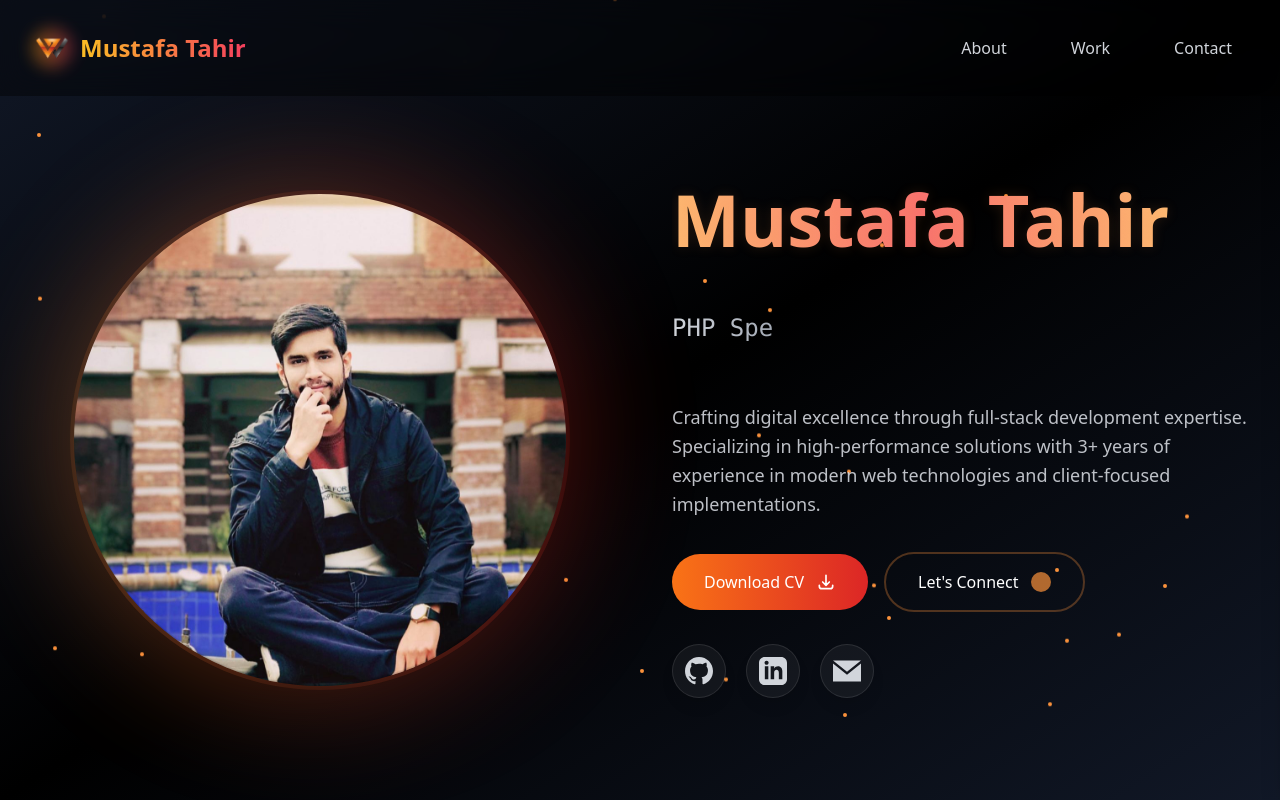
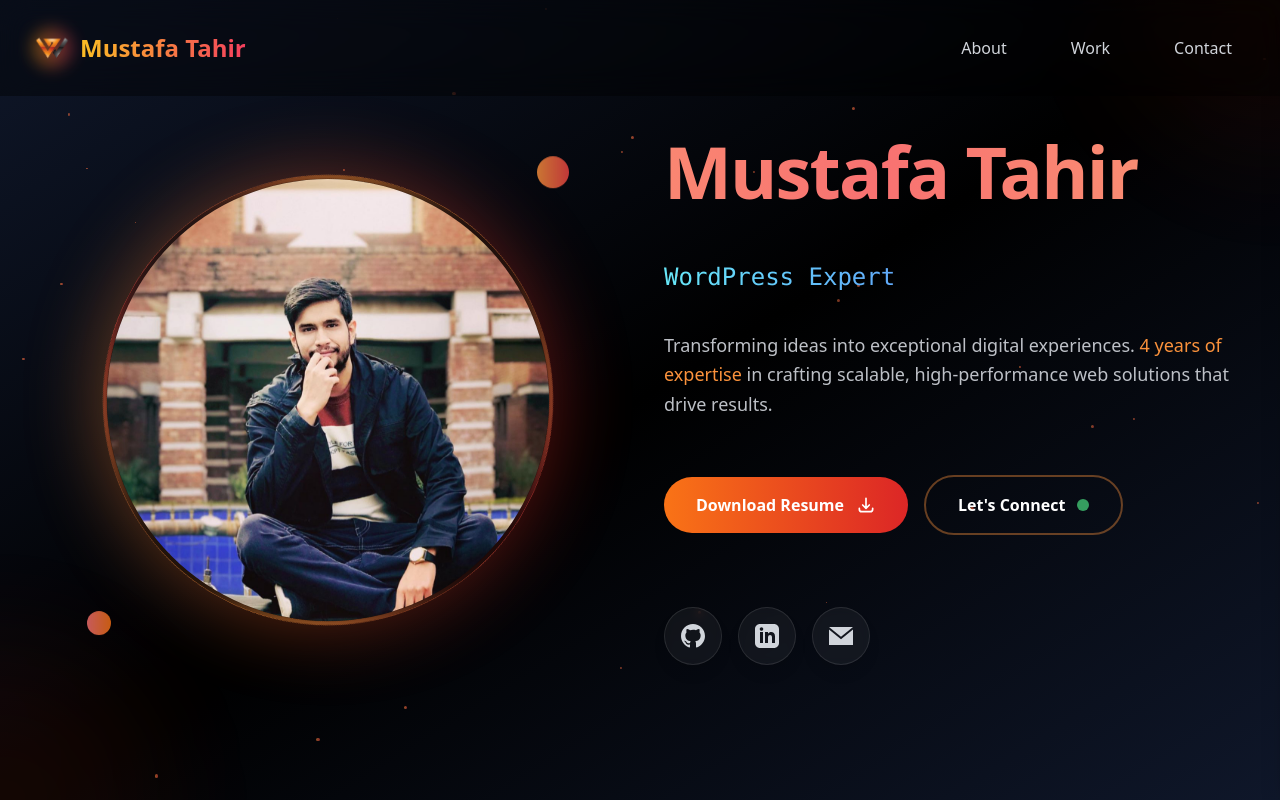
Before and after one commit to Mustafatahir98/Portfolio, a React (Create React App) app: page / in a window 1280 px wide. Shown: the top 800 px of the page. Built offline with nearby package versions, Linux system fonts and the light colour scheme.

Commit message:
Update Hero.jsx

```diff
--- a/src/components/Hero.jsx
+++ b/src/components/Hero.jsx
@@ -1,217 +1,216 @@
-import React from 'react';
+import React, { useMemo, useCallback } from 'react';
 import heroImg from '../assets/Image.jfif';
 import { TypeAnimation } from 'react-type-animation';
 
 const Hero = () => {
+  // Memoize particle positions to prevent recalculation
+  const particles = useMemo(() =>
+    Array.from({ length: 40 }, (_, i) => ({
+      id: i,
+      top: Math.random() * 100,
+      left: Math.random() * 100,
+      delay: Math.random() * 3,
+      size: Math.random() * 3 + 1
+    })), []
+  );
+
+  // Memoize social links data
+  const socialLinks = useMemo(() => [
+    {
+      name: 'github',
+      href: 'https://github.com/Mustafatahir98',
+      icon: (
+        <svg className="w-6 h-6" fill="currentColor" viewBox="0 0 24 24">
+          <path d="M12 0C5.373 0 0 5.373 0 12c0 5.302 3.438 9.8 8.207 11.387.6.113.793-.261.793-.577v-2.234c-3.338.726-4.033-1.416-4.033-1.416-.546-1.387-1.333-1.756-1.333-1.756-1.089-.745.083-.729.083-.729 1.205.084 1.839 1.237 1.839 1.237 1.07 1.834 2.807 1.304 3.492.997.107-.775.418-1.305.762-1.604-2.665-.305-5.467-1.334-5.467-5.931 0-1.311.469-2.381 1.236-3.221-.124-.303-.535-1.524.117-3.176 0 0 1.008-.322 3.301 1.23A11.509 11.509 0 0112 5.803c1.02.005 2.047.138 3.006.404 2.291-1.552 3.297-1.23 3.297-1.23.653 1.653.242 2.874.118 3.176.77.84 1.235 1.911 1.235 3.221 0 4.609-2.807 5.624-5.479 5.921.43.372.823 1.102.823 2.222v3.293c0 .319.192.694.801.576C20.566 21.797 24 17.3 24 12c0-6.627-5.373-12-12-12z"/>
+        </svg>
+      )
+    },
+    {
+      name: 'linkedin',
+      href: 'https://www.linkedin.com/in/mustafa-tahir-952094229/',
+      icon: (
+        <svg className="w-6 h-6" fill="currentColor" viewBox="0 0 24 24">
+          <path d="M19 0h-14c-2.761 0-5 2.239-5 5v14c0 2.761 2.239 5 5 5h14c2.762 0 5-2.239 5-5v-14c0-2.761-2.238-5-5-5zm-11 19h-3v-11h3v11zm-1.5-12.268c-.966 0-1.75-.79-1.75-1.764s.784-1.764 1.75-1.764 1.75.79 1.75 1.764-.783 1.764-1.75 1.764zm13.5 12.268h-3v-5.604c0-3.368-4-3.113-4 0v5.604h-3v-11h3v1.765c1.396-2.586 7-2.777 7 2.476v6.759z"/>
+        </svg>
+      )
+    },
+    {
+      name: 'email',
+      href: 'mailto:mustafatahir14.mt@gmail.com',
+      icon: (
+        <svg className="w-6 h-6" fill="currentColor" viewBox="0 0 24 24">
+          <path d="M12 12.713l-11.985-9.713h23.97l-11.985 9.713zm0 2.574l-12-9.725v15.438h24v-15.438l-12 9.725z"/>
+        </svg>
+      )
+    }
+  ], []);
+
+  const handleScrollToContact = useCallback((e) => {
+    e.preventDefault();
+    const contactSection = document.getElementById('contact');
+    if (contactSection) {
+      contactSection.scrollIntoView({ behavior: 'smooth' });
+    }
+  }, []);
+
   return (
-    <section className="min-h-screen flex items-center justify-center bg-gradient-to-br from-gray-900 via-black to-gray-900 relative overflow-hidden pt-20">
-      {/* Animated particles */}
-      <div className="absolute inset-0 z-0">
-        {[...Array(30)].map((_, i) => (
+    <section className="min-h-screen flex items-center justify-center bg-gradient-to-br from-slate-900 via-black to-slate-900 relative overflow-hidden">
+      {/* Optimized animated particles */}
+      <div className="absolute inset-0 pointer-events-none">
+        {particles.map((particle) => (
           <div
-            key={i}
-            className="absolute w-1 h-1 bg-orange-400 rounded-full animate-float"
+            key={particle.id}
+            className="absolute bg-gradient-to-r from-orange-400 to-red-500 rounded-full opacity-60 animate-pulse"
             style={{
-              top: `${Math.random() * 100}%`,
-              left: `${Math.random() * 100}%`,
-              animationDelay: `${Math.random() * 2}s`
+              top: `${particle.top}%`,
+              left: `${particle.left}%`,
+              width: `${particle.size}px`,
+              height: `${particle.size}px`,
+              animationDelay: `${particle.delay}s`,
+              animationDuration: `${3 + Math.random() * 2}s`
             }}
           />
         ))}
       </div>
 
-      <div className="max-w-7xl mx-auto grid grid-cols-1 lg:grid-cols-2 gap-16 items-center px-4 sm:px-6 lg:px-8 py-16 relative z-10">
-        {/* Circular Image Container */}
-        <div className="relative w-full max-w-[500px] mx-auto">
-          <div className="absolute inset-0 bg-gradient-to-r from-orange-400 to-red-600 rounded-full blur-3xl opacity-20 animate-pulse" />
+      {/* Geometric background elements */}
+      <div className="absolute inset-0 overflow-hidden pointer-events-none">
+        <div className="absolute -top-40 -right-40 w-80 h-80 bg-gradient-to-br from-orange-500/10 to-red-600/10 rounded-full blur-3xl animate-pulse" />
+        <div className="absolute -bottom-40 -left-40 w-80 h-80 bg-gradient-to-br from-red-500/10 to-orange-600/10 rounded-full blur-3xl animate-pulse" style={{ animationDelay: '1s' }} />
+      </div>
 
-          <div className="relative group aspect-square rounded-full overflow-hidden border-4 border-transparent bg-clip-padding backdrop-blur-xl">
-            {/* Rotating outline */}
-            <div className="absolute inset-0 rounded-full border-[3px] border-transparent animate-rotate-border">
-              <div className="absolute inset-0 rounded-full bg-gradient-to-r from-orange-400 to-red-600 opacity-30" />
-            </div>
+      <div className="max-w-7xl mx-auto grid grid-cols-1 lg:grid-cols-2 gap-12 items-center px-4 sm:px-6 lg:px-8 py-20 relative z-10">
+        {/* Enhanced Image Container */}
+        <div className="relative w-full max-w-[450px] mx-auto">
+          {/* Outer glow ring */}
+          <div className="absolute inset-0 bg-gradient-to-r from-orange-400 to-red-600 rounded-full blur-2xl opacity-30 animate-pulse" />
 
+          {/* Rotating border */}
+          <div className="absolute inset-0 rounded-full bg-gradient-to-r from-orange-400 via-red-500 to-orange-400 p-1 animate-spin-slow">
+            <div className="w-full h-full rounded-full bg-black" />
+          </div>
+
+          {/* Main image container */}
+          <div className="relative aspect-square rounded-full overflow-hidden border-4 border-transparent bg-clip-padding backdrop-blur-xl group transform transition-all duration-700 hover:scale-105">
             <img
               src={heroImg}
-              alt="Mustafa Tahir"
-              className="w-full h-full object-cover transform transition-all duration-500 group-hover:scale-105"
+              alt="Mustafa Tahir - Full Stack Developer"
+              className="w-full h-full object-cover transform transition-all duration-500 group-hover:scale-110"
+              loading="eager"
             />
 
-            {/* Floating effect */}
-            <div className="absolute inset-0 rounded-full shadow-2xl animate-float-image" />
+            {/* Hover overlay */}
+            <div className="absolute inset-0 bg-gradient-to-t from-black/50 via-transparent to-transparent opacity-0 group-hover:opacity-100 transition-opacity duration-500" />
           </div>
 
-          {/* Outer glow */}
-          <div className="absolute -inset-8 bg-gradient-to-r from-orange-400 to-red-600 rounded-full opacity-0 group-hover:opacity-10 blur-2xl transition-opacity duration-300" />
+          {/* Floating elements */}
+          <div className="absolute -top-4 -right-4 w-8 h-8 bg-gradient-to-r from-orange-400 to-red-500 rounded-full animate-bounce opacity-80" />
+          <div className="absolute -bottom-4 -left-4 w-6 h-6 bg-gradient-to-r from-red-400 to-orange-500 rounded-full animate-bounce opacity-80" style={{ animationDelay: '0.5s' }} />
         </div>
 
-        {/* Content Container */}
-        <div className="space-y-8 text-center lg:text-left">
+        {/* Enhanced Content Container */}
+        <div className="space-y-6 text-center lg:text-left">
           <div className="overflow-hidden">
-            <h1 className="text-5xl sm:text-6xl lg:text-7xl font-bold mb-6">
-              <span className="bg-gradient-to-r from-orange-300 via-red-400 to-orange-300 bg-clip-text text-transparent animate-text-glow">
+            <h1 className="text-5xl sm:text-6xl lg:text-7xl font-bold mb-4 tracking-tight">
+              <span className="bg-gradient-to-r from-orange-300 via-red-400 to-orange-300 bg-clip-text text-transparent bg-300% animate-gradient">
                 Mustafa Tahir
               </span>
             </h1>
           </div>
 
-          <div className="text-xl lg:text-2xl font-medium mb-8 min-h-[60px]">
+          <div className="text-xl lg:text-2xl font-medium mb-6 min-h-[60px] flex items-center justify-center lg:justify-start">
             <TypeAnimation
               sequence={[
-                'Wordpress Developer',
-                1500,
-                'PHP Specialist',
-                1500,
-                'MERN Stack Expert',
-                1500,
+                'Full Stack Developer',
+                2000,
+                'WordPress Expert',
+                2000,
+                'MERN Stack Specialist',
+                2000,
+                'PHP Developer',
+                2000,
               ]}
-              wrapper="div"
-              speed={40}
-              className="text-gray-300 font-mono bg-gradient-to-r from-gray-300 to-gray-400 bg-clip-text text-transparent"
+              wrapper="span"
+              speed={50}
+              className="text-gray-300 font-mono bg-gradient-to-r from-cyan-300 to-blue-400 bg-clip-text text-transparent"
               cursor={true}
               repeat={Infinity}
-              style={{ display: 'inline-block' }}
             />
           </div>
 
-          <p className="text-lg text-gray-300/90 leading-relaxed max-w-2xl mx-auto lg:mx-0 font-light">
-            Crafting digital excellence through full-stack development expertise.
-            Specializing in high-performance solutions with 3+ years of experience
-            in modern web technologies and client-focused implementations.
+          <p className="text-lg text-gray-300/90 leading-relaxed max-w-xl mx-auto lg:mx-0 font-light">
+            Transforming ideas into exceptional digital experiences.
+            <span className="text-orange-400 font-medium"> 4 years of expertise</span> in
+            crafting scalable, high-performance web solutions that drive results.
           </p>
 
-          {/* Action Buttons */}
-          <div className="flex flex-col sm:flex-row items-center gap-4 justify-center lg:justify-start mt-12">
+          {/* Enhanced Action Buttons */}
+          <div className="flex flex-col sm:flex-row items-center gap-4 justify-center lg:justify-start pt-8">
             <a
               href="https://drive.google.com/file/d/1Z9ZVdLzwomfbAT2T_RdstW1lmjP0LluF/view"
-              download
-              className="relative px-8 py-4 rounded-full text-white font-medium flex items-center gap-3 group overflow-hidden transition-all duration-300 hover:shadow-2xl hover:shadow-orange-500/20"
+              target="_blank"
+              rel="noopener noreferrer"
+              className="group relative px-8 py-4 bg-gradient-to-r from-orange-500 to-red-600 text-white font-semibold rounded-full overflow-hidden transition-all duration-300 hover:shadow-xl hover:shadow-orange-500/30 hover:scale-105 flex items-center gap-3"
             >
-              <div className="absolute inset-0 bg-gradient-to-r from-orange-500 to-red-600 opacity-100" />
-              <div className="absolute inset-0 bg-gradient-to-r from-orange-400 to-red-500 opacity-0 group-hover:opacity-100 transition-opacity mix-blend-overlay" />
-              <span className="relative z-10">Download CV</span>
-              <svg className="relative z-10 w-5 h-5 animate-bounce-vertical" fill="none" stroke="currentColor" viewBox="0 0 24 24">
+              <div className="absolute inset-0 bg-gradient-to-r from-orange-400 to-red-500 opacity-0 group-hover:opacity-100 transition-opacity duration-300" />
+              <span className="relative z-10">Download Resume</span>
+              <svg className="relative z-10 w-5 h-5 group-hover:animate-bounce" fill="none" stroke="currentColor" viewBox="0 0 24 24">
                 <path strokeLinecap="round" strokeLinejoin="round" strokeWidth={2} d="M4 16v1a3 3 0 003 3h10a3 3 0 003-3v-1m-4-4l-4 4m0 0l-4-4m4 4V4" />
               </svg>
             </a>
 
-            <a
-              href="#contact"
-              className="relative px-8 py-4 rounded-full text-white font-medium flex items-center gap-3 group overflow-hidden border-2 border-orange-400/30 hover:border-transparent transition-all duration-300 hover:shadow-2xl hover:shadow-red-500/20"
+            <button
+              onClick={handleScrollToContact}
+              className="group relative px-8 py-4 text-white font-semibold rounded-full border-2 border-orange-400/40 hover:border-orange-400 transition-all duration-300 hover:shadow-xl hover:shadow-red-500/20 hover:scale-105 flex items-center gap-3"
             >
-              <div className="absolute inset-0 bg-gradient-to-r from-orange-500/0 to-red-600/0 opacity-0 group-hover:opacity-100 transition-opacity" />
               <span className="relative z-10">Let's Connect</span>
-              <div className="relative z-10 w-5 h-5 bg-orange-400 rounded-full animate-pulse" />
-            </a>
+              <div className="relative z-10 w-3 h-3 bg-green-400 rounded-full animate-pulse" />
+            </button>
           </div>
 
-          {/* Social Links */}
-          <div className="flex justify-center lg:justify-start gap-5 mt-16 animate-staggered-appear">
-            {['github', 'linkedin', 'email'].map((icon, index) => (
+          {/* Enhanced Social Links */}
+          <div className="flex justify-center lg:justify-start gap-4 pt-12">
+            {socialLinks.map((social, index) => (
               <a
-                key={index}
-                href="#"
-                className="p-3 rounded-full bg-white/5 backdrop-blur-lg hover:bg-white/10 transition-all duration-300 hover:-translate-y-1 shadow-lg hover:shadow-xl border border-white/10 hover:border-orange-400/30"
-                style={{ animationDelay: `${index * 100}ms` }}
+                key={social.name}
+                href={social.href}
+                target="_blank"
+                rel="noopener noreferrer"
+                className="group p-4 rounded-full bg-white/5 backdrop-blur-sm border border-white/10 hover:border-orange-400/50 transition-all duration-300 hover:bg-white/10 hover:scale-110 hover:-translate-y-1 shadow-lg hover:shadow-xl"
+                style={{ animationDelay: `${index * 150}ms` }}
               >
-             {icon === 'github' && (
-  <a
-    href="https://github.com/Mustafatahir98"
-    target="_blank"
-    rel="noopener noreferrer"
-  >
-    <svg
-      className="w-7 h-7 text-gray-300 hover:text-orange-400 transition-colors"
-      fill="currentColor"
-      viewBox="0 0 24 24"
-    >
-      <path d="M12 0C5.373 0 0 5.373 0 12c0 5.302 3.438 9.8 8.207 11.387.6.113.793-.261.793-.577v-2.234c-3.338.726-4.033-1.416-4.033-1.416-.546-1.387-1.333-1.756-1.333-1.756-1.089-.745.083-.729.083-.729 1.205.084 1.839 1.237 1.839 1.237 1.07 1.834 2.807 1.304 3.492.997.107-.775.418-1.305.762-1.604-2.665-.305-5.467-1.334-5.467-5.931 0-1.311.469-2.381 1.236-3.221-.124-.303-.535-1.524.117-3.176 0 0 1.008-.322 3.301 1.23A11.509 11.509 0 0112 5.803c1.02.005 2.047.138 3.006.404 2.291-1.552 3.297-1.23 3.297-1.23.653 1.653.242 2.874.118 3.176.77.84 1.235 1.911 1.235 3.221 0 4.609-2.807 5.624-5.479 5.921.43.372.823 1.102.823 2.222v3.293c0 .319.192.694.801.576C20.566 21.797 24 17.3 24 12c0-6.627-5.373-12-12-12z"/>
-    </svg>
-  </a>
-)}
-
-               {icon === 'linkedin' && (
-  <a
-    href="https://www.linkedin.com/in/mustafa-tahir-952094229/"
-    target="_blank"
-    rel="noopener noreferrer"
-  >
-    <svg
-      className="w-7 h-7 text-gray-300 hover:text-orange-400 transition-colors"
-      fill="currentColor"
-      viewBox="0 0 24 24"
-    >
-      <path d="M19 0h-14c-2.761 0-5 2.239-5 5v14c0 2.761 2.239 5 5 5h14c2.762 0 5-2.239 5-5v-14c0-2.761-2.238-5-5-5zm-11 19h-3v-11h3v11zm-1.5-12.268c-.966 0-1.75-.79-1.75-1.764s.784-1.764 1.75-1.764 1.75.79 1.75 1.764-.783 1.764-1.75 1.764zm13.5 12.268h-3v-5.604c0-3.368-4-3.113-4 0v5.604h-3v-11h3v1.765c1.396-2.586 7-2.777 7 2.476v6.759z"/>
-    </svg>
-  </a>
-)}
-{icon === 'email' && (
-  <a
-    href="mailto:mustafatahir14.mt@gmail.com"
-    target="_blank"
-    rel="noopener noreferrer"
-  >
-    <svg
-      className="w-7 h-7 text-gray-300 hover:text-orange-400 transition-colors"
-      fill="currentColor"
-      viewBox="0 0 24 24"
-    >
-      <path d="M12 12.713l-11.985-9.713h23.97l-11.985 9.713zm0 2.574l-12-9.725v15.438h24v-15.438l-12 9.725z"/>
-    </svg>
-  </a>
-)}
-
+                <div className="text-gray-300 group-hover:text-orange-400 transition-colors duration-300">
+                  {social.icon}
+                </div>
               </a>
             ))}
           </div>
         </div>
       </div>
 
-      <style jsx global>{`
-        @keyframes rotate-border {
-          0% { transform: rotate(0deg); }
-          100% { transform: rotate(360deg); }
+      <style jsx>{`
+        @keyframes gradient {
+          0% { background-position: 0% 50%; }
+          50% { background-position: 100% 50%; }
+          100% { background-position: 0% 50%; }
         }
 
-        @keyframes text-glow {
-          0%, 100% { text-shadow: 0 0 10px rgba(251, 146, 60, 0); }
-          50% { text-shadow: 0 0 20px rgba(251, 146, 60, 0.5); }
+        @keyframes spin-slow {
+          from { transform: rotate(0deg); }
+          to { transform: rotate(360deg); }
         }
 
-        @keyframes float {
-          0%, 100% { transform: translateY(0) scale(1); }
-          50% { transform: translateY(-20px) scale(1.1); }
+        .animate-gradient {
+          background-size: 300% 300%;
+          animation: gradient 4s ease infinite;
         }
 
-        @keyframes float-image {
-          0%, 100% { transform: translateY(0); }
-          50% { transform: translateY(-20px); }
+        .animate-spin-slow {
+          animation: spin-slow 20s linear infinite;
         }
 
-        @keyframes staggered-appear {
-          0% { opacity: 0; transform: translateY(20px); }
-          100% { opacity: 1; transform: translateY(0); }
-        }
-
-        .animate-rotate-border {
-          animation: rotate-border 20s linear infinite;
-        }
-
-        .animate-text-glow {
-          animation: text-glow 3s ease-in-out infinite;
-        }
-
-        .animate-float {
-          animation: float 6s ease-in-out infinite;
-        }
-
-        .animate-float-image {
-          animation: float-image 6s ease-in-out infinite;
-        }
-
-        .animate-staggered-appear a {
-          animation: staggered-appear 0.6s ease-out forwards;
-          opacity: 0;
+        .bg-300\\% {
+          background-size: 300% 300%;
         }
       `}</style>
     </section>
```
